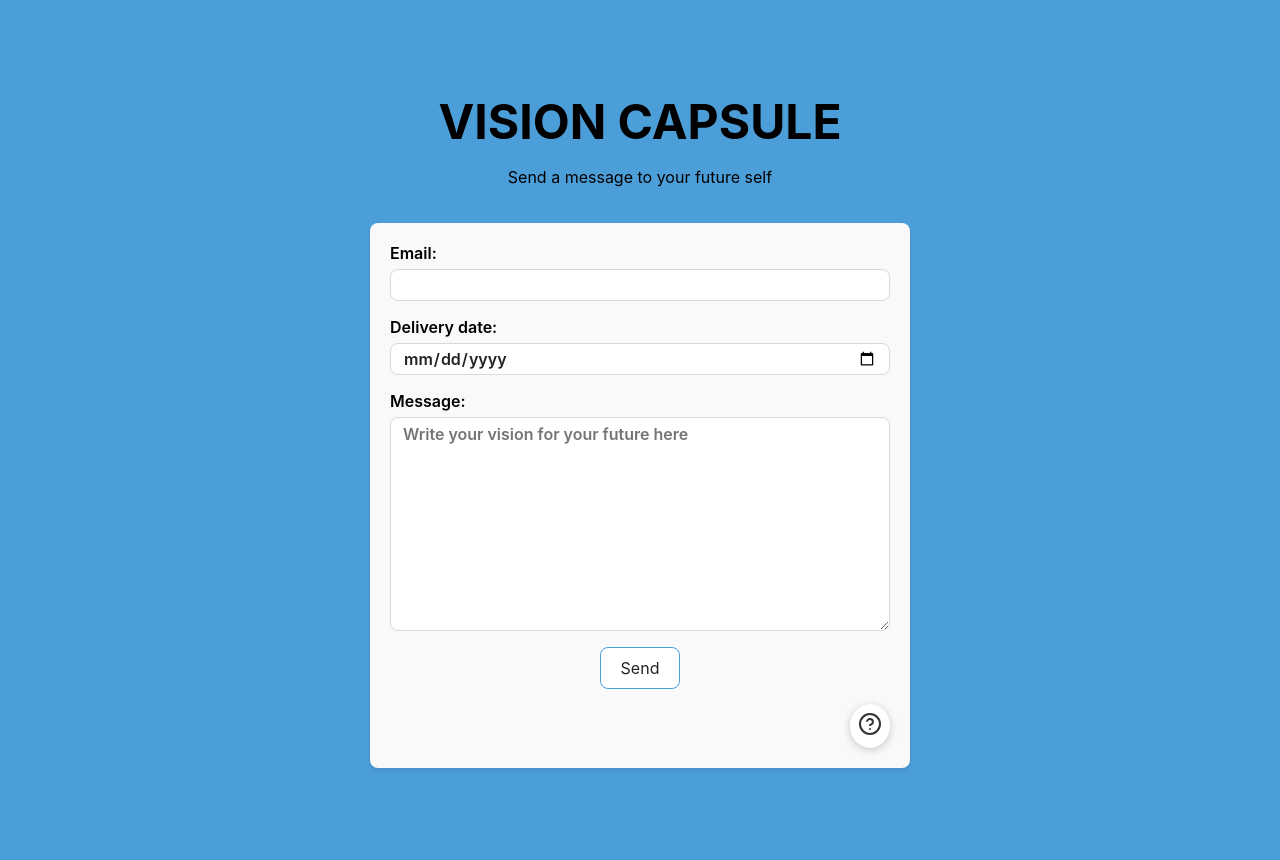
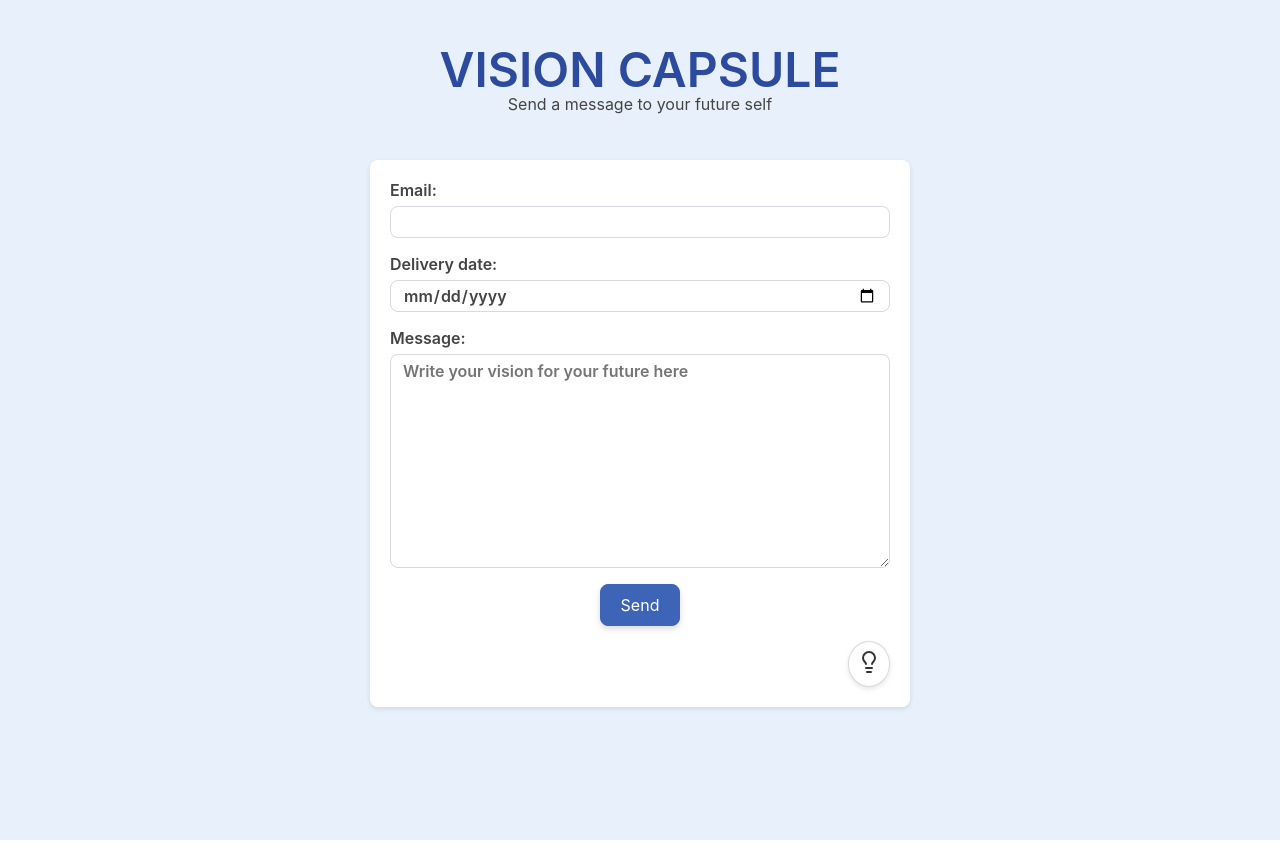
Before and after one commit to AmandaLyckenius/TimeCapsule-frontend, a React (Create React App) app: page / in a window 1280 px wide. Built offline with nearby package versions, Linux system fonts and the light colour scheme.

Commit message:
Change: variables in root and update css in components to match

```diff
--- a/src/App.css
+++ b/src/App.css
@@ -1,9 +1,18 @@
 :root {
-  --accent: #4C9ED9;
-  --text-900: #222;
-  --text-600: #444;
-  --border: #D6D9E0;
-  --bg: #fff;
-  --radius: 8px;
-  --focus-ring: 0 0 0 3px rgba(74,108, 247, .18)
+    --color-accent: #2C4A9E;
+    --color-accent-dark: #253f87;
+    --color-accent-light: #4C9ED9;
+    --color-accent-soft: #3E64B8;
+    --color-accent-hover: #6FB5E6;
+
+    --color-bg-page: #E8F1FB;
+    --color-bg-card: #ffffff;
+
+    --color-text-primary: #2C4A9E;
+    --color-text-secondary: #444444;
+
+    --color-border: #D6D9E0;
+
+    --radius: 8px;
+    --focus-ring: 0 0 0 3px rgba(44, 74, 158, 0.18);
 }
--- a/src/components/CapsuleForm.css
+++ b/src/components/CapsuleForm.css
@@ -1,13 +1,15 @@
-input, textarea, select, button {
+input,
+textarea,
+select,
+button {
     font: inherit;
-    color: var(--text-900);
-    background: var(--bg);
-    border: 1px solid var(--border);
+    color: var(--color-text-secondary);
+    background: var(--color-bg-card);
+    border: 1px solid var(--color-border);
     border-radius: var(--radius);
     outline: none;
     box-shadow: none;
     appearance: none;
-
 }
 
 label {
@@ -16,15 +18,16 @@ label {
     margin-bottom: 1rem;
     font-size: 16px;
     font-weight: 600;
+    color: var(--color-text-secondary);
 }
 
-input{
+input {
     height: 30px;
     padding: 0px 12px;
     margin-top: 6px;
 }
 
-textarea{
+textarea {
     height: 200px;
     margin-top: 6px;
     padding: 6px 12px;
@@ -34,24 +37,34 @@ textarea{
 form {
     width: 80%;
     max-width: 500px;
-    margin: 0 auto;
+    margin: 10px auto;
     padding: 20px;
-    background-color: #f9f9f9;
+    background-color: var(--color-bg-card);
     border-radius: var(--radius);
     box-shadow: 0 2px 5px rgba(0, 0, 0, 0.1);
 }
 
-.button-box{
+h1 {
+    color: var(--color-accent);
+}
+
+.button-box {
     display: flex;
     justify-content: center;
 }
 
-button {
-    border-color: #4C9ED9;
+.send-button {
+    border: 1px solid var(--color-accent-soft);
+    background-color: var(--color-accent-soft);
+    color: #fff;
     padding: 10px 20px;
     cursor: pointer;
+    border-radius: var(--radius);
+    box-shadow: 0 3px 6px rgba(0, 0, 0, 0.15);
+    transition: background-color 0.2s, border-color 0.2s;
 }
 
-button:hover{
-    background-color: #4C9ED9;
+.send-button:hover {
+    background-color: var(--color-accent-hover);
+    border-color: var(--color-accent-hover);
 }
--- a/src/components/CapsuleForm.tsx
+++ b/src/components/CapsuleForm.tsx
@@ -55,7 +55,7 @@ const CapsuleForm = () => {
             </label>
 
             <div className='button-box'>
-              <button type="submit">Send</button>
+              <button className="send-button" type="submit">Send</button>
             </div>
 
             <CapsuleTips/>
--- a/src/components/CapsuleTips.css
+++ b/src/components/CapsuleTips.css
@@ -1,13 +1,20 @@
 .help-button {
-  background-color: white;
-  border: none;
-  cursor: pointer;
-  z-index: 1000;
-  padding: 0.5rem;
-  border-radius: 50%;
-  box-shadow: 0 2px 8px rgba(0, 0, 0, 0.2);
+    background-color: var(--color-bg-card);
+    color: var(--color-accent);
+    border: 1px solid var(--color-border);
+    border-radius: 50%;
+    padding: 0.5rem;
+    cursor: pointer;
+    box-shadow: 0 2px 5px rgba(0, 0, 0, 0.1);
+    transition: background-color 0.2s, box-shadow 0.2s, border-color 0.2s;
 }
 
+.help-button:hover {
+    background-color: var(--color-accent-hover);
+    color: #fff;
+    border-color: var(--color-accent-hover);
+    box-shadow: 0 4px 8px rgba(0, 0, 0, 0.15);
+}
 
 .tips-container {
     display: flex;
@@ -17,10 +24,10 @@
 
 .help-button-container {
     display: flex;
-    justify-content: end;
+    justify-content: flex-end;
 }
 
 .tips-box p {
-    color: var(--text-900);
+    color: var(--color-text-primary);
     font-weight: 600;
 }
--- a/src/components/CapsuleTips.tsx
+++ b/src/components/CapsuleTips.tsx
@@ -1,6 +1,6 @@
 import { useState } from 'react';
 import './CapsuleTips.css';
-import { CircleQuestionMark } from 'lucide-react';
+import { CircleQuestionMark, Lightbulb } from 'lucide-react';
 
 const CapsuleTips = () => {
 
@@ -36,7 +36,7 @@ const CapsuleTips = () => {
 
             <div className='help-button-container'>
                 <button className='help-button' onClick={() => setShowTips(!showTips)}>
-                    <CircleQuestionMark size={24} color="#333" />
+                    <Lightbulb size={24} color="#333" />
                 </button>
 
             </div>
--- a/src/components/MainContent.css
+++ b/src/components/MainContent.css
@@ -2,12 +2,12 @@ main {
     display: flex;
     flex-direction: column;
     align-items: center;
-    height: auto;
     min-height: 100vh;
-    padding-top: 60px;
+    padding-top: 40px;
     gap: 20px;
-    background-color: var(--accent);
-    margin-bottom: 0px;
+    background-color: var(--color-bg-page);
+    margin-bottom: 0;
+    color: var(--color-text-primary);
 }
 
 .intro-text {
@@ -16,7 +16,12 @@ main {
 
 .intro-text h1 {
     font-size: 3rem;
-    font-weight: 700;
-    margin-bottom: 1rem;
+    font-weight: 600;
+    margin: 0 5px 0px 5px;
+    color: var(--color-accent);
+}
 
+.tagline {
+    color: var(--color-text-secondary);
+    margin-top: -5px;
 }
--- a/src/components/MainContent.tsx
+++ b/src/components/MainContent.tsx
@@ -8,7 +8,7 @@ const MainContent  = () => {
 
             <div className="intro-text">
                 <h1>VISION CAPSULE</h1>
-                <p>Send a message to your future self</p>
+                <p className="tagline">Send a message to your future self</p>
             </div>
 
 
```
